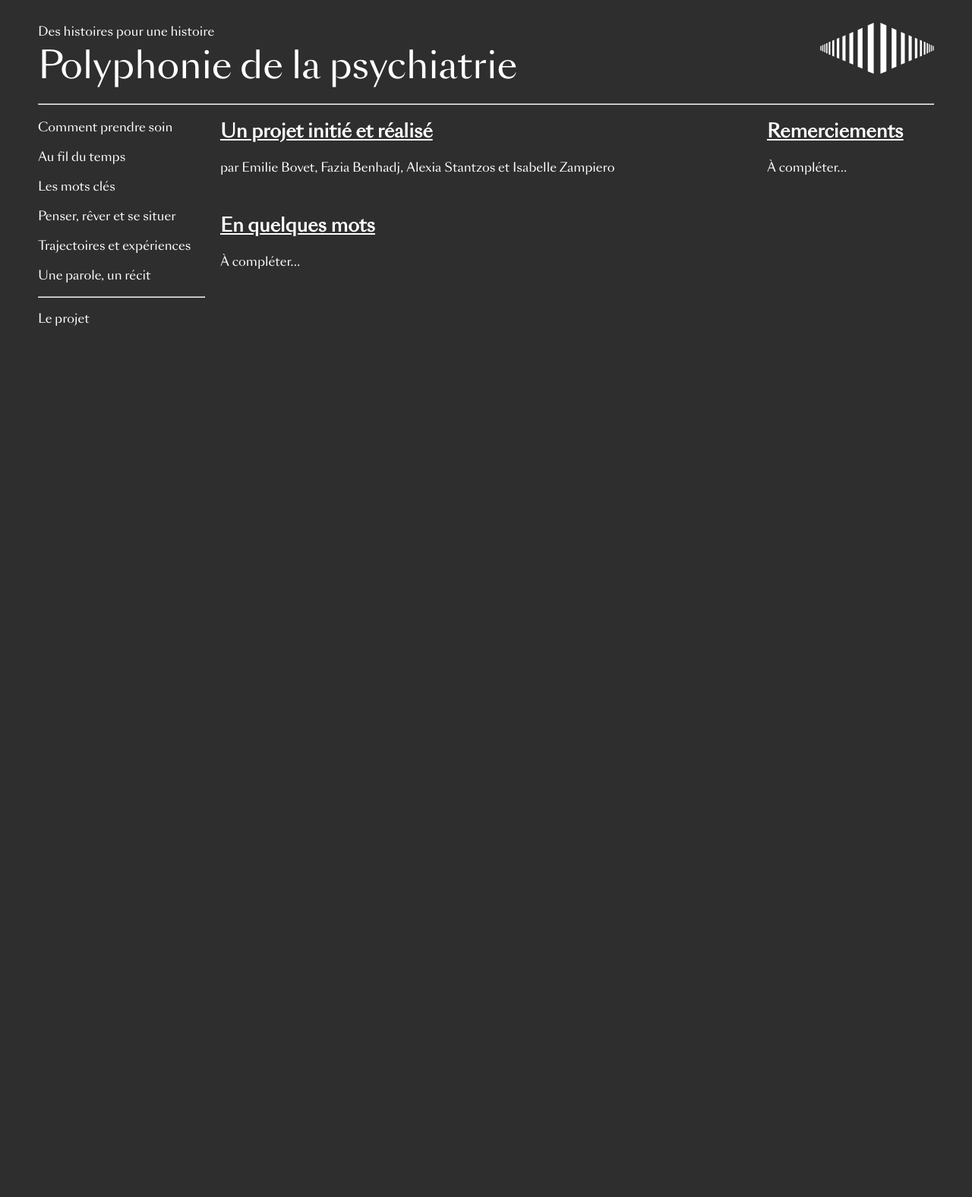
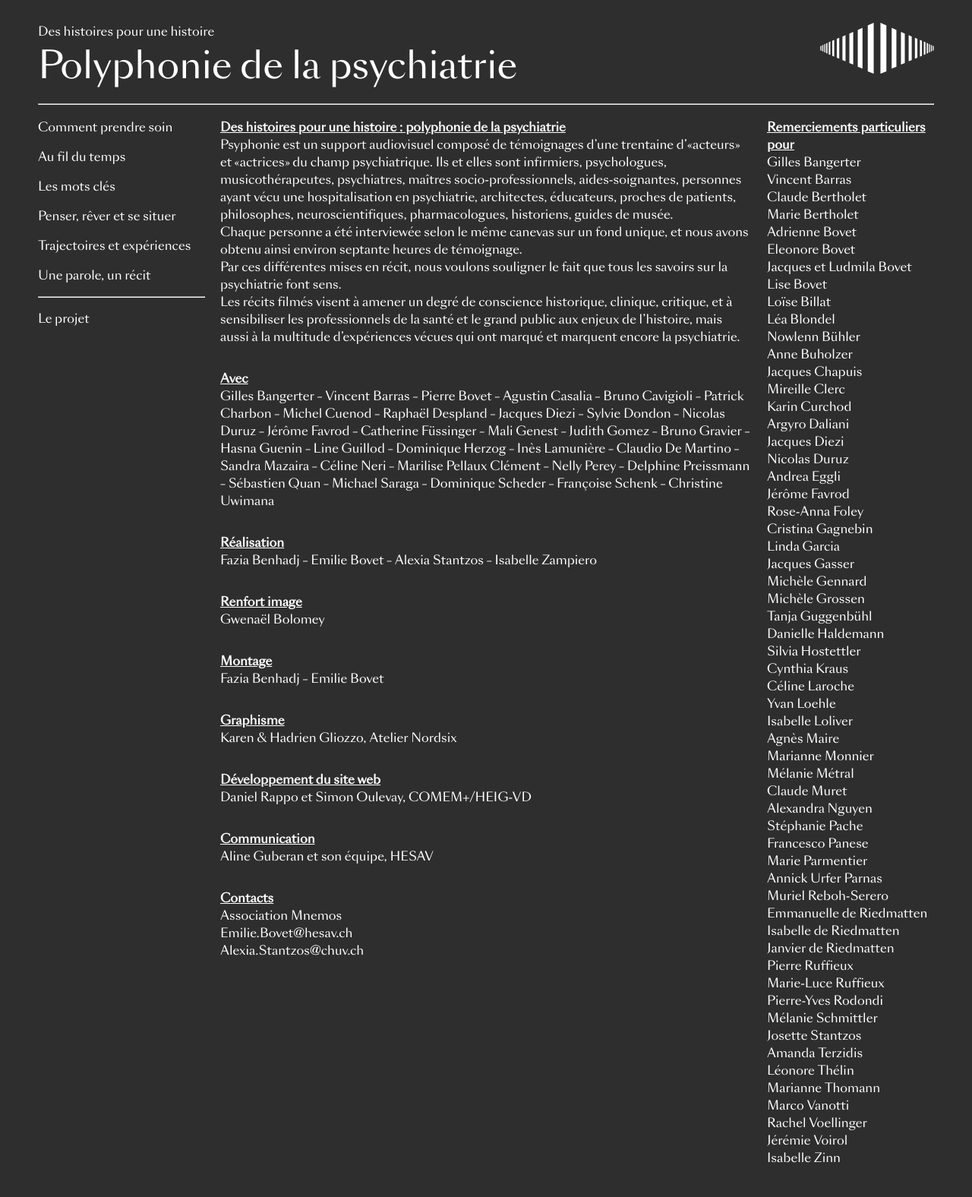
Before and after one commit to MediaComem/hhpp, a Jekyll site: the page built from a-propos.md, in a window 1280 px wide. Shown: the whole page at 76% size. Built offline with Jekyll 4.4.1, drawn with Linux system fonts in a browser that asks for light colours; before the commit the page ends 900 px from its top, so only the background shows below that.

Commit message:
About page (logos missing).

```diff
--- a/a-propos.md
+++ b/a-propos.md
@@ -5,22 +5,161 @@ permalink: /a-propos/
 page_class: about
 ---
 
-<div class="grid-75">
+<div class="grid-75 main">
 
-  <h2>Un projet initié et réalisé</h2>
+  <h2>Des histoires pour une histoire : polyphonie de la psychiatrie</h2>
 
-  <p>par Emilie Bovet, Fazia Benhadj, Alexia Stantzos et Isabelle Zampiero</p>
+  <p>
+    Psyphonie est un support audiovisuel composé de témoignages d’une trentaine d’«acteurs» et «actrices» du champ psychiatrique. Ils et elles sont infirmiers, psychologues, musicothérapeutes, psychiatres, maîtres socio-professionnels, aides-soignantes, personnes ayant vécu une hospitalisation en psychiatrie, architectes, éducateurs, proches de patients, philosophes, neuroscientifiques, pharmacologues, historiens, guides de musée.
+  <br>
+    Chaque personne a été interviewée selon le même canevas sur un fond unique, et nous avons obtenu ainsi environ septante heures de témoignage.
+  <br>
+    Par ces différentes mises en récit, nous voulons souligner le fait que tous les savoirs sur la psychiatrie font sens.
+  <br>
+    Les récits filmés visent à amener un degré de conscience historique, clinique, critique, et à sensibiliser les professionnels de la santé et le grand public aux enjeux de l’histoire, mais aussi à la multitude d’expériences vécues qui ont marqué et marquent encore la psychiatrie.
+  </p>
 
-  <h2>En quelques mots</h2>
+  <h2>Avec</h2>
+  <ul class="with">
+  <li>Gilles Bangerter</li>
+  <li>Vincent Barras</li>
+  <li>Pierre Bovet</li>
+  <li>Agustin Casalia</li>
+  <li>Bruno Cavigioli</li>
+  <li>Patrick Charbon</li>
+  <li>Michel Cuenod</li>
+  <li>Raphaël Despland</li>
+  <li>Jacques Diezi</li>
+  <li>Sylvie Dondon</li>
+  <li>Nicolas Duruz</li>
+  <li>Jérôme Favrod</li>
+  <li>Catherine Füssinger</li>
+  <li>Mali Genest</li>
+  <li>Judith Gomez</li>
+  <li>Bruno Gravier</li>
+  <li>Hasna Guenin</li>
+  <li>Line Guillod</li>
+  <li>Dominique Herzog</li>
+  <li>Inès Lamunière</li>
+  <li>Claudio De Martino</li>
+  <li>Sandra Mazaira</li>
+  <li>Céline Neri</li>
+  <li>Marilise Pellaux Clément</li>
+  <li>Nelly Perey</li>
+  <li>Delphine Preissmann</li>
+  <li>Sébastien Quan</li>
+  <li>Michael Saraga</li>
+  <li>Dominique Scheder</li>
+  <li>Françoise Schenk</li>
+  <li>Christine Uwimana</li>
+  </ul>
 
-  <p>À compléter...</p>
+  <h2>Réalisation</h2>
+  <ul class="with">
+  <li>Fazia Benhadj</li>
+  <li>Emilie Bovet</li>
+  <li>Alexia Stantzos</li>
+  <li>Isabelle Zampiero</li>
+  </ul>
+
+  <h2>Renfort image</h2>
+  <ul class="with">
+  <li>Gwenaël Bolomey</li>
+  </ul>
+
+  <h2>Montage</h2>
+  <ul class="with">
+  <li>Fazia Benhadj</li>
+  <li>Emilie Bovet</li>
+  </ul>
+
+  <h2>Graphisme</h2>
+  <ul class="with">
+  <li>Karen & Hadrien Gliozzo, Atelier Nordsix</li>
+  </ul>
+
+  <h2>Développement du site web</h2>
+  <ul class="with">
+  <li>Daniel Rappo et Simon Oulevay, COMEM+/HEIG-VD</li>
+  </ul>
+
+  <h2>Communication</h2>
+  <ul class="with">
+  <li>Aline Guberan et son équipe, HESAV</li>
+  </ul>
+
+  <h2>Contacts</h2>
+  <ul class="contacts">
+  <li><a href="{{ '/mnemos' | prepend: site.baseurl }}">Association Mnemos</a></li>
+  <li><a href="mailto:Emilie.Bovet@hesav.ch?Subject=Contact%20Psyphonie">Emilie.Bovet@hesav.ch</a></li>
+  <li><a href="mailto:Alexia.Stantzos@chuv.ch?Subject=Contact%20Psyphonie">Alexia.Stantzos@chuv.ch</a></li>
+  </ul>
 
 </div>
 
-<div class="grid-25">
+<div class="grid-25 aside">
 
-  <h2>Remerciements</h2>
+  <h2>Remerciements particuliers pour</h2>
 
-  <p>À compléter...</p>
+  <ul class="special-thanks">
+  <li>Gilles Bangerter</li>
+  <li>Vincent Barras</li>
+  <li>Claude Bertholet</li>
+  <li>Marie Bertholet</li>
+  <li>Adrienne Bovet</li>
+  <li>Eleonore Bovet</li>
+  <li>Jacques et Ludmila Bovet</li>
+  <li>Lise Bovet</li>
+  <li>Loïse Billat</li>
+  <li>Léa Blondel</li>
+  <li>Nowlenn Bühler</li>
+  <li>Anne Buholzer</li>
+  <li>Jacques Chapuis</li>
+  <li>Mireille Clerc</li>
+  <li>Karin Curchod</li>
+  <li>Argyro Daliani</li>
+  <li>Jacques Diezi</li>
+  <li>Nicolas Duruz</li>
+  <li>Andrea Eggli</li>
+  <li>Jérôme Favrod</li>
+  <li>Rose-Anna Foley</li>
+  <li>Cristina Gagnebin</li>
+  <li>Linda Garcia</li>
+  <li>Jacques Gasser</li>
+  <li>Michèle Gennard</li>
+  <li>Michèle Grossen</li>
+  <li>Tanja Guggenbühl</li>
+  <li>Danielle Haldemann</li>
+  <li>Silvia Hostettler</li>
+  <li>Cynthia Kraus</li>
+  <li>Céline Laroche</li>
+  <li>Yvan Loehle</li>
+  <li>Isabelle Loliver</li>
+  <li>Agnès Maire</li>
+  <li>Marianne Monnier</li>
+  <li>Mélanie Métral</li>
+  <li>Claude Muret</li>
+  <li>Alexandra Nguyen</li>
+  <li>Stéphanie Pache</li>
+  <li>Francesco Panese</li>
+  <li>Marie Parmentier</li>
+  <li>Annick Urfer Parnas</li>
+  <li>Muriel Reboh-Serero</li>
+  <li>Emmanuelle de Riedmatten</li>
+  <li>Isabelle de Riedmatten</li>
+  <li>Janvier de Riedmatten</li>
+  <li>Pierre Ruffieux</li>
+  <li>Marie-Luce Ruffieux</li>
+  <li>Pierre-Yves Rodondi</li>
+  <li>Mélanie Schmittler</li>
+  <li>Josette Stantzos</li>
+  <li>Amanda Terzidis</li>
+  <li>Léonore Thélin</li>
+  <li>Marianne Thomann</li>
+  <li>Marco Vanotti</li>
+  <li>Rachel Voellinger</li>
+  <li>Jérémie Voirol</li>
+  <li>Isabelle Zinn</li>
+  </ul>
 
 </div>
--- a/css/about.css
+++ b/css/about.css
@@ -0,0 +1,22 @@
+.page-about .main,
+.page-about .aside {
+  margin-bottom: 2em;
+}
+.page-about h2 {
+  margin-bottom: 0;
+  font-size: 1em;
+}
+.page-about h2 + p {
+  margin-top: 0;
+}
+.page-about ul {
+  margin: 0;
+  padding: 0;
+  list-style-type: none;
+}
+.page-about ul.with li {
+  display: inline;
+}
+.page-about ul.with li + li:before {
+  content: ' – ';
+}
```
Also changed, not shown: _stylus/about.styl (+22 -0 lines), mnemos.md (added, +12 -0 lines), 1 other file.
